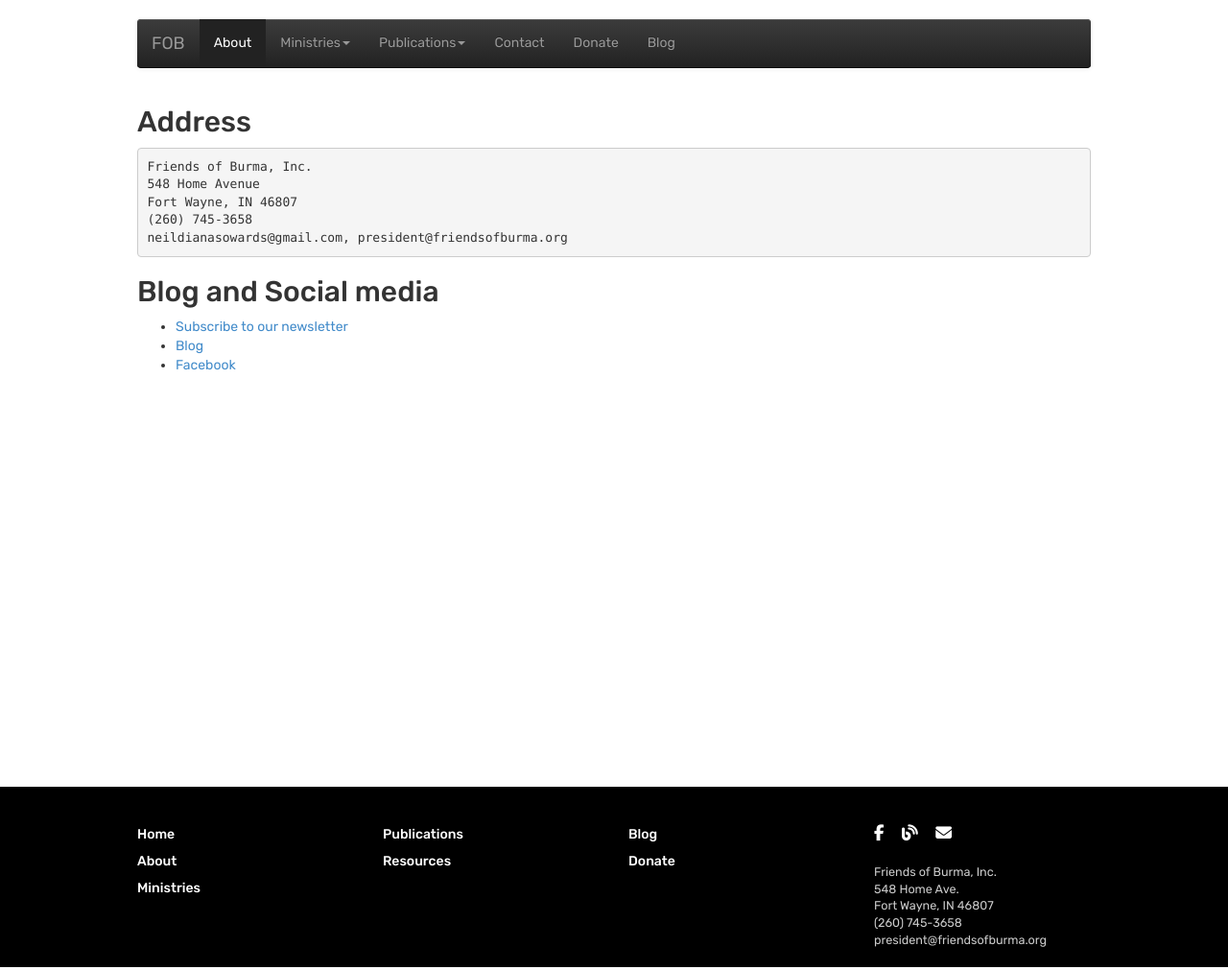
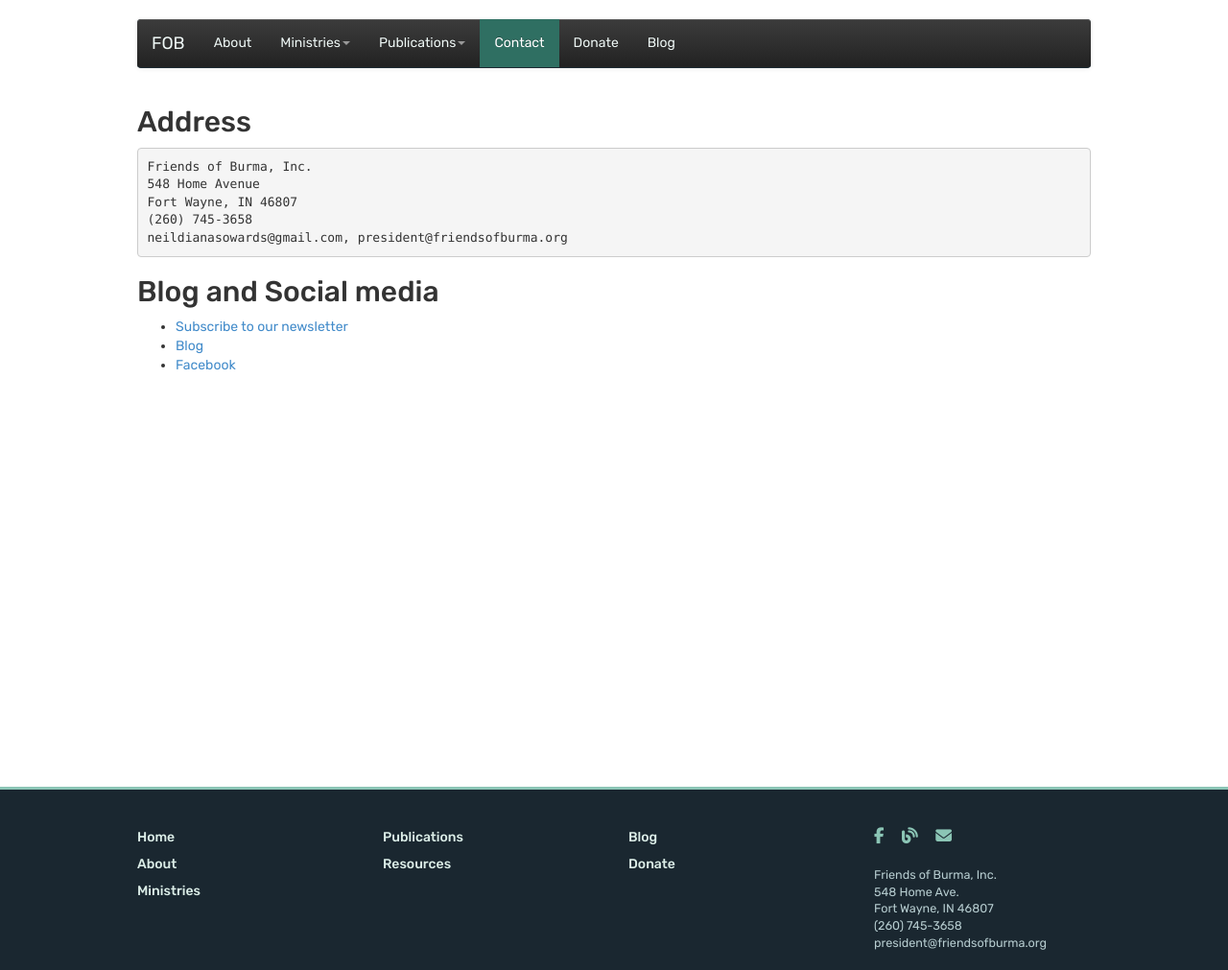
Before and after one commit to friendsofburma/friendsofburma.github.io, a Jekyll site: the page built from _pages/contact.md, in a window 1280 px wide. Shown: the whole page at 96% size. Built offline with Jekyll 4.4.1, drawn with Linux system fonts in a browser that asks for light colours.

Commit message:
header and footer color scheme updated.

```diff
--- a/_includes/_footer.html
+++ b/_includes/_footer.html
@@ -50,63 +50,3 @@
         -->
     </div>
 </div>
-
-<style>
-#footer {
-    background-color: #000;
-    padding: 40px 0 20px 0;
-    margin-top: 50px;
-    width: 100vw;
-    position: relative;
-    left: 50%;
-    right: 50%;
-    margin-left: -50vw;
-    margin-right: -50vw;
-}
-
-.footer-nav {
-    list-style: none;
-    padding: 0;
-    margin: 0;
-}
-
-.footer-nav li {
-    margin-bottom: 8px;
-}
-
-.footer-nav a {
-    color: #fff;
-    text-decoration: none;
-    font-weight: 500;
-}
-
-.footer-nav a:hover {
-    color: #ccc;
-    text-decoration: underline;
-}
-
-.footer-social a {
-    color: #fff;
-    margin-right: 15px;
-    font-size: 1.2em;
-}
-
-.footer-social a:hover {
-    color: #ccc;
-}
-
-.footer-address {
-    margin-top: 20px;
-}
-
-.footer-address p {
-    color: #ccc;
-    font-size: 0.9em;
-    line-height: 1.4;
-    margin: 0;
-}
-
-.credit {
-    color: #ccc !important;
-}
-</style>
--- a/static/css/style.scss
+++ b/static/css/style.scss
@@ -57,6 +57,57 @@ pre {
 .navbar-wrapper {
   position: relative;
   z-index: 15;
+}
+
+.navbar-inverse {
+  background-color: #22313a;
+  border-color: #1c2a32;
+}
+
+.navbar-inverse .navbar-brand,
+.navbar-inverse .navbar-nav > li > a {
+  color: #eef7f5;
+}
+
+.navbar-inverse .navbar-brand:hover,
+.navbar-inverse .navbar-nav > li > a:hover,
+.navbar-inverse .navbar-nav > li > a:focus,
+.navbar-inverse .navbar-nav > .active > a,
+.navbar-inverse .navbar-nav > .active > a:hover,
+.navbar-inverse .navbar-nav > .active > a:focus {
+  color: #ffffff;
+  background-color: #2f6f62;
+}
+
+.navbar-inverse .navbar-toggle {
+  border-color: #7fb9a6;
+}
+
+.navbar-inverse .navbar-toggle:hover,
+.navbar-inverse .navbar-toggle:focus {
+  background-color: #2f6f62;
+}
+
+.navbar-inverse .navbar-nav > .open > a,
+.navbar-inverse .navbar-nav > .open > a:hover,
+.navbar-inverse .navbar-nav > .open > a:focus {
+  background-color: #2f6f62;
+  color: #ffffff;
+}
+
+.navbar-inverse .dropdown-menu {
+  background-color: #1c2a32;
+  border-color: #2f6f62;
+}
+
+.navbar-inverse .dropdown-menu > li > a {
+  color: #e6f3ef;
+}
+
+.navbar-inverse .dropdown-menu > li > a:hover,
+.navbar-inverse .dropdown-menu > li > a:focus {
+  color: #ffffff;
+  background-color: #3c7f72;
 }
 
 /* CUSTOMIZE THE CAROUSEL
@@ -215,8 +266,64 @@ pre {
 
 /* Set the fixed height of the footer here */
 #footer {
-  /*height: 60px;*/
-  background-color: #f5f5f5;
+  background-color: #1a2730;
+  border-top: 3px solid #8bc5b5;
+  padding: 40px 0 20px;
+  margin-top: 50px;
+  width: 100vw;
+  position: relative;
+  left: 50%;
+  right: 50%;
+  margin-left: -50vw;
+  margin-right: -50vw;
+}
+
+.footer-nav {
+  list-style: none;
+  padding: 0;
+  margin: 0;
+}
+
+.footer-nav li {
+  margin-bottom: 8px;
+}
+
+.footer-nav a {
+  color: #dceee8;
+  text-decoration: none;
+  font-weight: 500;
+}
+
+.footer-nav a:hover,
+.footer-nav a:focus {
+  color: #8bc5b5;
+  text-decoration: underline;
+}
+
+.footer-social a {
+  color: #8bc5b5;
+  margin-right: 15px;
+  font-size: 1.2em;
+}
+
+.footer-social a:hover,
+.footer-social a:focus {
+  color: #ffffff;
+}
+
+.footer-address {
+  margin-top: 20px;
+}
+
+.footer-address p {
+  color: #b7cdd0;
+  font-size: 0.9em;
+  line-height: 1.4;
+  margin: 0;
+}
+
+.credit {
+  color: #b7cdd0 !important;
 }
 
 .highlight-message {
```
Also changed, not shown: _pages/contact.md (+1 -1 lines).
